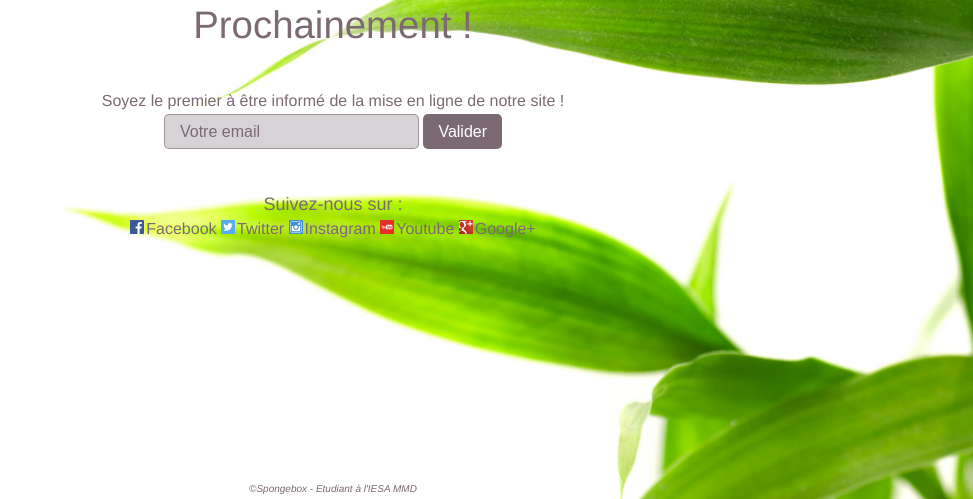
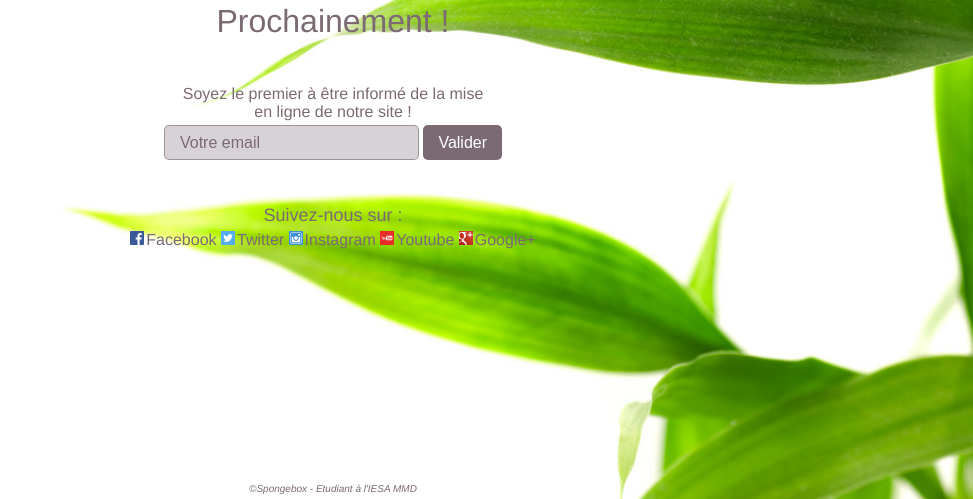
Before and after one commit to spongbox/doyourbeauty-landingpage, a plain HTML site: page index.html in a window 1280 px wide. Shown: the part 301-800 px from the top of the page, without its empty margins (307-1280 px from the left). Drawn offline with Linux system fonts and the light colour scheme; a script that the page names is missing.

Commit message:
derniers ajustements

```diff
--- a/css/style.css
+++ b/css/style.css
@@ -77,7 +77,7 @@ header {
     margin-top: 6px;
 }
 .main-content > p {
-	font-size: 3vw;
+	font-size: 2.5vw;
 }
 .form_sub {
 	-webkit-box-sizing: border-box;
@@ -89,7 +89,8 @@ header {
     width: 100%;
 }
 .form_sub > p {
-    margin-bottom: 4px;
+    margin: 0 auto 4px;
+    max-width: 320px;
 }
 .form_sub input {
 	-webkit-box-sizing: border-box;
```
